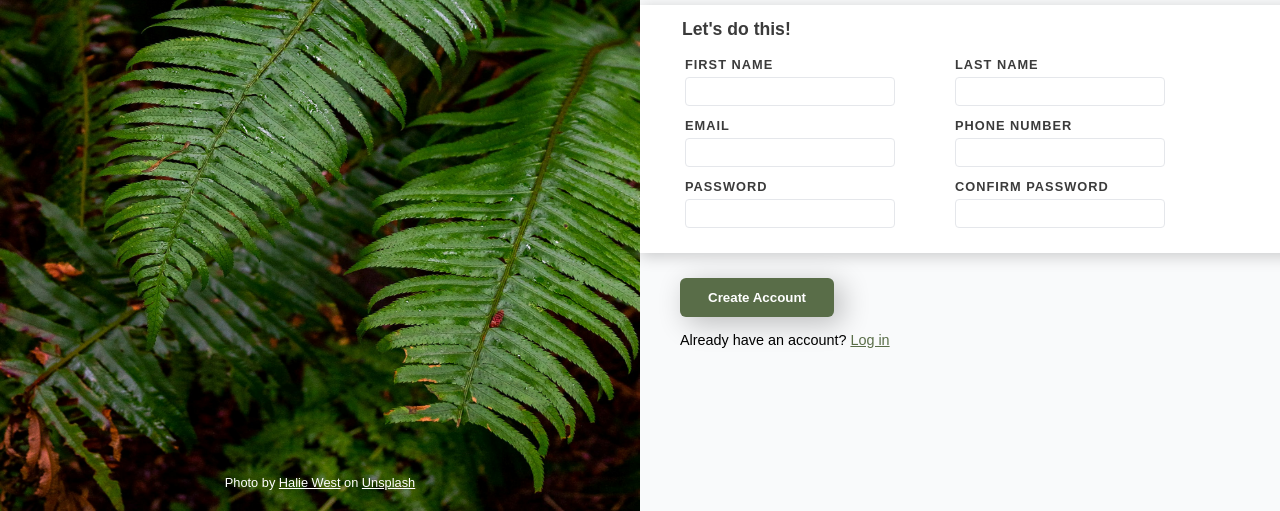
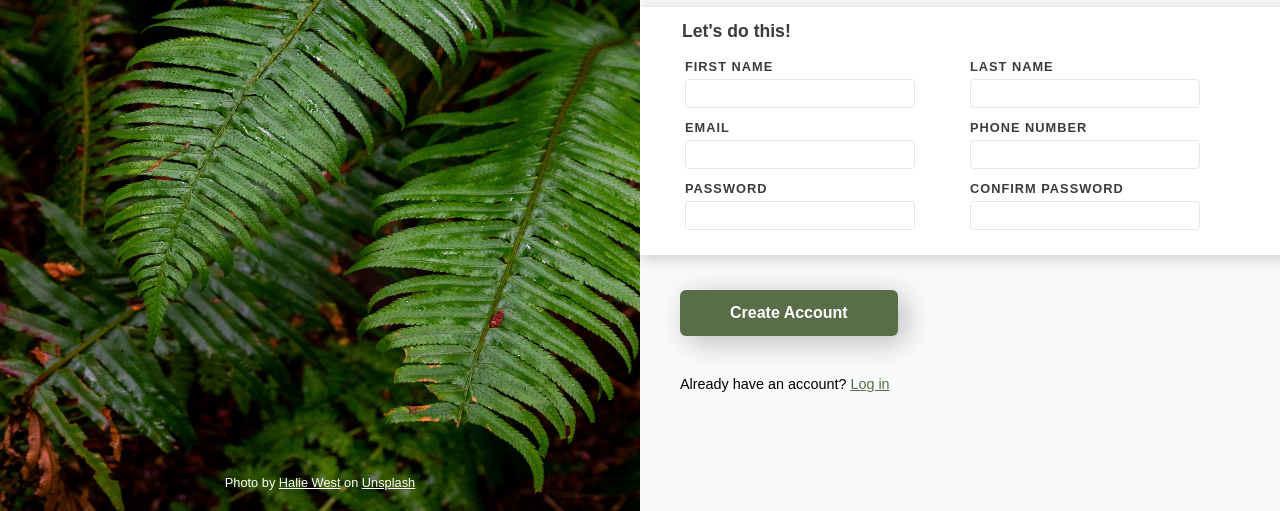
Before and after one commit to jetfuzz/sign-up-form, a plain HTML site: page index.html in a window 1280 px wide. Shown: the part 289-800 px from the top of the page. Drawn offline with Linux system fonts and the light colour scheme; files whose address does not match are found by name.

Commit message:
Finish rest of form

```diff
--- a/style.css
+++ b/style.css
@@ -75,7 +75,7 @@ body, html{
 .intro {
   font-weight: bold;
   font-size: 1.1em;
-  margin-bottom: 48px;
+  margin-bottom: 50px;
   padding-right: 250px;
   padding-left: 40px;
   min-width: 300px;
@@ -111,6 +111,7 @@ input {
   height: 25px;
   font-size: 0.85em;
   padding-left: 6px;
+  width: 110%;
 }
 
 .form-group input:focus {
@@ -125,7 +126,7 @@ input {
 
 .form-row {
   display: flex;
-  gap: 60px;
+  gap: 75px;
 }
 
 .form-group {
@@ -133,25 +134,23 @@ input {
   width: 200px;
 }
 
- .form-group input {
-   width: 100%;
- }
-
- .create-acc-btn {
+.create-acc-btn {
   background-color: #596D48;
+  font-size: 1em;
   text-decoration: none;
   border: none;
   border-radius: 6px;
   cursor: pointer;
-  margin-top: 25px;
+  margin-top: 35px;
+  margin-bottom: 25px;
   margin-left: 40px;
   color: #ffffff;
-  padding: 12px 28px;
+  padding: 14px 50px;
   font-weight: bold;
   box-shadow: 7px 6px 28px 1px rgba(0, 0, 0, 0.24);
   outline: none;
   transition: 0.1s all;
- }
+}
 
  .create-acc-btn:active {
   transform: scale(0.98);
@@ -161,6 +160,7 @@ input {
  .login {
   font-size: 0.9em;
   padding-left: 40px;
+  font-weight: 500;
  }
 
  .main-content a {
```
